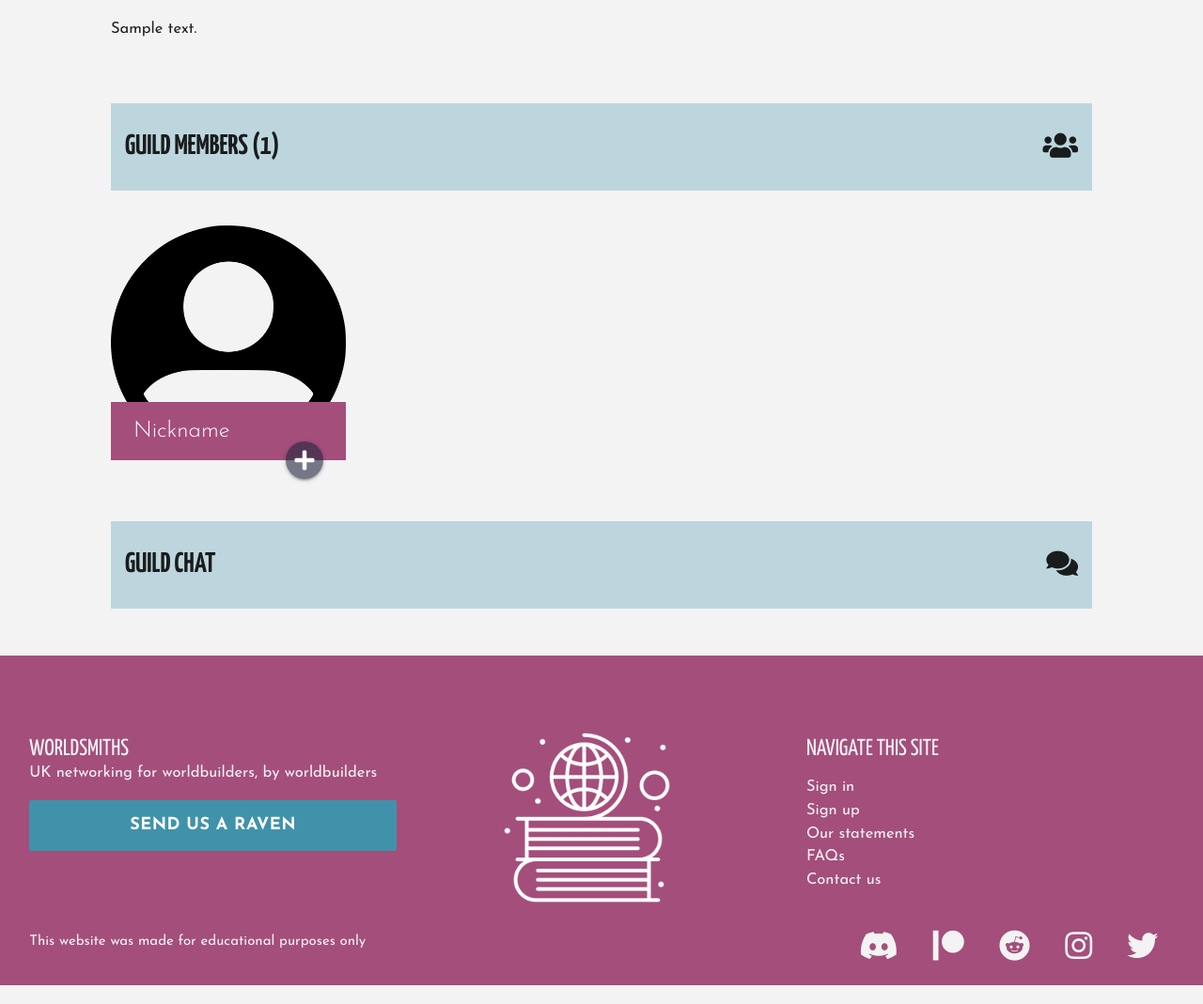
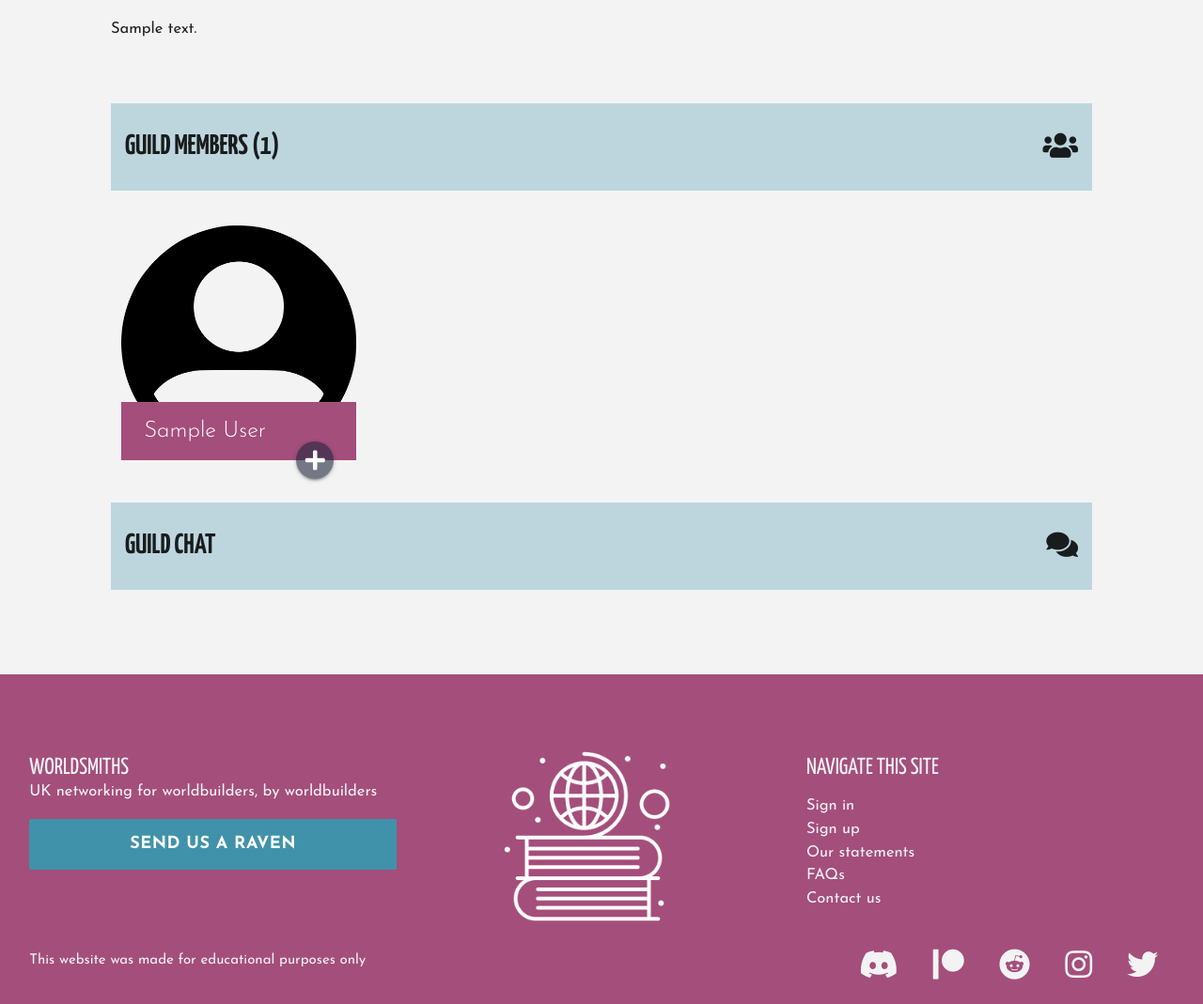
Before and after one commit to lmw95/MS3-worldsmiths, a Flask app: template app/templates/group.html in a window 1280 px wide. Shown: the part 992-2061 px from the top of the page at 94% size. Run offline with Flask 2, Linux system fonts and the light colour scheme; the template is opened without the code that fills it: most values are stand-ins (such as "Sample title", 1, 10 or a date in 2020); grey boxes marked "Sample" are stand-in pictures; some libraries are stand-ins or nearby versions.

Commit message:
Add functionality so that button changes to leave once user is a member

```diff
--- a/app/groups.py
+++ b/app/groups.py
@@ -53,8 +53,7 @@ def group_page(group_id):
     user = User.check_user_exists(session["user"])["_id"]
     group = Group.get_group(group_id)
 
-    members = list(User.find_users_in_array(group["members"]))
-    print(members)
+    members_of = User.get_user_by_id(user)["groups_member_of"]
 
     admin = Group.get_group(group_id)["group_admin"]
     admin_fname = User.get_user_by_id(admin)["first_name"]
@@ -63,4 +62,4 @@ def group_page(group_id):
     return render_template("group.html", page_title="{{ group.group_name }}",
                             group=group, admin=admin, user=user,
                             admin_fname=admin_fname, admin_lname=admin_lname,
-                            members=members)
+                            members_of=members_of)
--- a/app/templates/group.html
+++ b/app/templates/group.html
@@ -33,14 +33,18 @@
                 <p class="bottom-p"><i class="fas fa-map-marker-alt"></i><span class="info-label"> Location:</span> {{ group.group_location }}, UK</p>
             </div>
         </div>
-        <div class="col s12 m12 l2 xl2">
+        <div class="col s12 m12 l2 xl2 button-wrapper">
             {% if user == admin %}
             <a href="" class="btn-large col s12 m5 l12 xl12 offset-m1 edit-group">Edit group</a>
             <a href="" class="btn-large col s12 m5 l12 xl12 modal-trigger group-settings">Settings</a>
             {% elif user != admin %}
-            <a href="{{ url_for('users.join_group', group_id=group._id) }}" class="btn-large col s12 m5 l12 xl12 offset-m1 join-group">Join</a>
+                {% if group._id in members_of %}
+                <a href="" class="btn-large col s12 m12 l12 xl12 offset-m1 modal-trigger leave-group">Leave</a>
                 {% else %}
-            <a href="#prompt" class="btn-large col s12 m5 l12 xl12 offset-m1 modal-trigger join-group">Join</a>
+                <a href="{{ url_for('users.join_group', group_id=group._id) }}" class="btn-large col s12 m12 l12 xl12 join-group">Join</a>
+                {% endif %}
+            {% else %}
+            <a href="#prompt" class="btn-large col s12 m12 l12 xl12 offset-m1 modal-trigger join-group">Join</a>
             {% endif %}
         </div>
     </div>
@@ -57,20 +61,29 @@
     <div class="col s10 offset-s1">
         <h3>Guild members ({{ group.members|length }}) <i class="fas fa-users right"></i></h3>
     </div>
-    {% if users|length > 0 %}
-    {% for user in users %}
-    <div class="col s3 offset-s1">
+    <div class="row">
+        <div class="col s12 l10 offset-l1">
+        {% if members|length > 0 %}
+        {% for member in members %}
+        <div class="col s12 l3">
             <!--Member cards-->
             <div class="card member-card">
                 <div class="card-image">
                     <img src="/static/imgs/profile-avatar.png">
-                <a href="#"><span class="card-title member-nickname valign-wrapper">Nickname</span></a>
+                    <a href="{{ url_for('users.get_profile', user_id=user_id)}}"><span class="card-title member-nickname valign-wrapper">{{ member.first_name.capitalize() }} {{ member.last_name.capitalize() }}</span></a>
                     <a class="btn-floating halfway-fab favourite-btn"><i class="fas fa-plus"></i></a>
                 </div>
             </div>
         </div>
         {% endfor %}
         {% else %}
+        </div>
+    </div>
+    <div class="col s12 center-align">
+        <img src="/static/imgs/nothing-here.png" height="250" width="200">
+        <p class="big-paragraph">There's nothing here! (yet...)</p>
+        <hr class="underline-no-margin">
+    </div>
     {% endif %}
 </div>
 <div class="row group-section">
```
Lines whose indentation alone changed are shown as unchanged.
